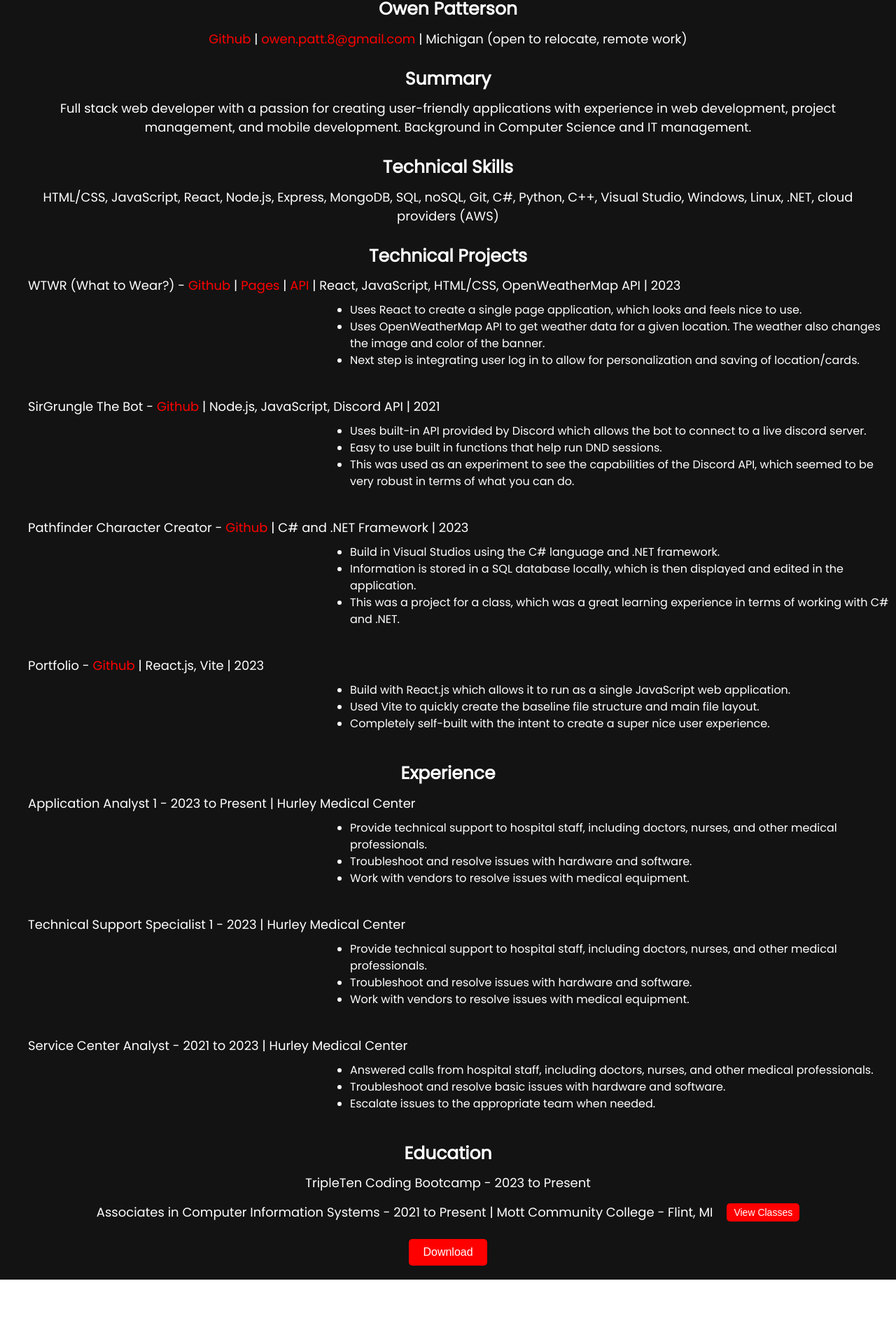
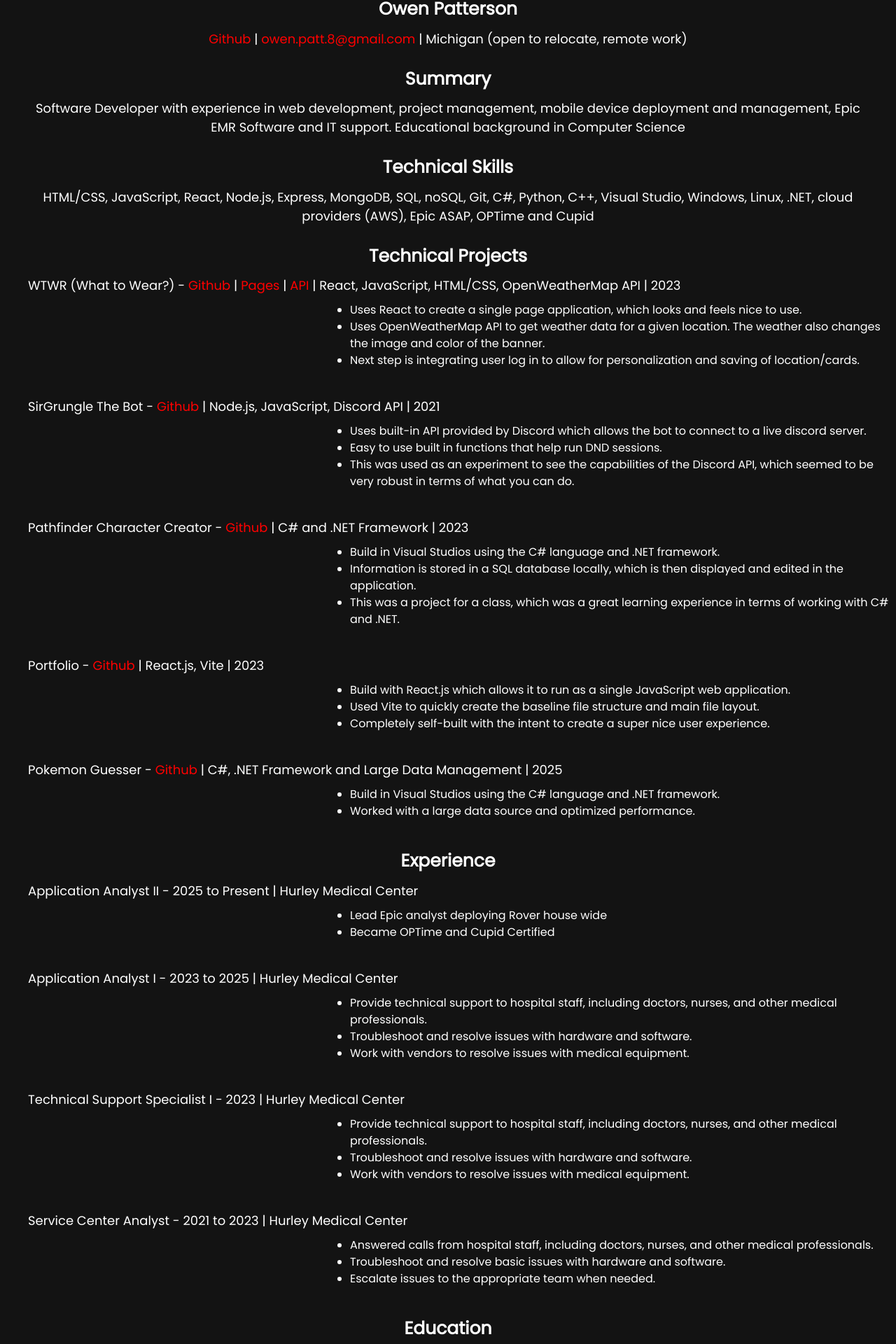
Before and after one commit to owenPatt/Portfolio, a React (Vite) app: page /resume in a window 1280 px wide. Shown: the part 272-2192 px from the top of the page at 70% size. Before the commit the page ends 2100 px from the top, so only its background shows below. Built offline with nearby package versions, Linux system fonts and the light colour scheme; no server answers.

Commit message:
updated for 2025

```diff
--- a/src/components/About/About.css
+++ b/src/components/About/About.css
@@ -3,7 +3,7 @@
 }
 
 .about__header {
-  margin: 0 0 0 200px;
+  margin: 0 0 0 100px;
 }
 
 .about__title {
@@ -12,7 +12,7 @@
 }
 
 .about__skills-certifications {
-  margin: 120px 0 0 0;
+  margin: 100px 0 0 0;
 }
 
 .about__subtitle {
@@ -42,7 +42,7 @@
 }
 
 .about__card {
-  max-width: 650px;
+  max-width: 700px;
 }
 
 .about__flex-container {
@@ -54,11 +54,22 @@
 .about__lists {
   display: flex;
   justify-content: space-around;
+  flex-wrap: wrap;
 }
 
 .about__list {
-  margin: 15px 0 0 0;
+  margin: 10px 0 0 0;
   padding: 0;
+  max-width: 35%;
+}
+
+.about__list-title {
+  padding: 0;
+  font-size: 24px;
+}
+
+.about__list-title:nth-of-type(even) {
+  margin: 50px 0 0 0;
 }
 
 .about__list-item {
@@ -72,12 +83,12 @@
 }
 
 .about__engagement {
-  margin: 120px auto 0;
+  margin: 80px auto 0;
   width: fit-content;
 }
 
 .about__activities {
-  margin: 170px 200px 0 0;
+  margin: 100px 100px 0 0;
   display: flex;
   flex-direction: column;
   align-items: flex-end;
--- a/src/components/About/About.jsx
+++ b/src/components/About/About.jsx
@@ -1,5 +1,13 @@
 // Import necessary styles
 import "./About.css";
+
+/*I am currently in school at Mott Community College,
+where I am learning to have a great foundation for programming. I am
+also a student at TripleTen, an online code learning platform.
+Through them I have gained an incredible amount of knowledge and
+experience with React.js, Node.js, Express, MongoDB, and more. I am
+currently working at Hurley Medical Center as a level 2 technician
+where I handle any technical issues that get escalated.*/
 
 const About = () => {
   return (
@@ -9,14 +17,15 @@ const About = () => {
           <h2 className="about__title">About Me</h2>
           <h3 className="about__subtitle">Who am I?</h3>
           <p className="about__text about__text_short">
-            I am an aspiring full-stack web developer with a passion for
-            programming. I am currently in school at Mott Community College,
-            where I am learning to have a great foundation for programming. I am
-            also a student at TripleTen, an online code learning platform.
-            Through them I have gained an incredible amount of knowledge and
-            experience with React.js, Node.js, Express, MongoDB, and more. I am
-            currently working at Hurley Medical Center as a level 2 technician
-            where I handle any technical issues that get escalated.
+            I am an Epic Analyst with a passion for programming. I am just
+            finishing up my associates degree at Mott Community college. While
+            being in school, I also completed a Software Developer Certificate
+            at TripleTen, a coding bootcamp. Through both Mott and TripleTem, I
+            have gained an incredible amount of knowledge and experience with
+            React.js, Node.js, Express, MongoDB, and more. While juggling school
+            and the bootcamp, I have been working at Hurley Medical Center for 4
+            years now! I currently work as an Epic Analyst. Very recently I help
+            the hospital deploy Rover, Epic's Mobile solution!
           </p>
         </header>
         <section className="about__skills-certifications">
@@ -56,13 +65,34 @@ const About = () => {
                 Certifications
               </h3>
               <p className="about__text about__text_card">
-                Currently, I am working on getting the Triple Ten Full Stack Web
-                Developer Certification. I have, however, completed a few
-                Certification through Mott Community College. Here is a list of
+                During my educational journey at Mott Community College and
+                TripleTen, I have earned quite a few certificates. I have also
+                earned some while working as an Epic Analyst. Here is a list of
                 the certifications I have earned:
               </p>
               <div className="about__lists">
                 <ul className="about__list">
+                  <p className="about__list-title">TripleTen</p>
+                  <li className="about__list-item">
+                    Certificate of Completion: Software Engineering Program
+                  </li>
+                  <p className="about__list-title">Mott Certificates</p>
+                  <li className="about__list-item">
+                    Computer Information Systems A.A.S.
+                  </li>
+                  <li className="about__list-item">
+                    Computer Programming Certificate
+                  </li>
+                  <li className="about__list-item">
+                    Web Developer Certificate
+                  </li>
+                </ul>
+                <ul className="about__list">
+                  <p className="about__list-title">Epic Certificates</p>
+                  <li className="about__list-item">OpTime</li>
+                  <li className="about__list-item">ASAP</li>
+                  <li className="about__list-item">Cupid</li>
+                  <p className="about__list-title">General Certificates</p>
                   <li className="about__list-item">
                     MTA: Software Development Fundamentals
                   </li>
--- a/src/components/Home/Home.jsx
+++ b/src/components/Home/Home.jsx
@@ -8,7 +8,7 @@ const Home = () => {
     <div className="home">
       <div className="home__header">
         <h1 className="home__title">Owen Patterson</h1>
-        <h2 className="home__subtitle">React.js Developer</h2>
+        <h2 className="home__subtitle">Software Developer</h2>
         <img className="home__image" src={selfImage} alt="Bitmoji of Owen" />
       </div>
     </div>
--- a/src/components/Resume/Resume.jsx
+++ b/src/components/Resume/Resume.jsx
@@ -1,35 +1,8 @@
-// Import necessary dependencies
-import { useState } from "react";
 import "./Resume.css";
 import downloadPDF from "../../utils/download/download";
-import ExpandingSideBar from "../ExpandingSideBar/ExpandingSideBar";
 
 // Define the Resume component
 const Resume = () => {
-  // Use React's useState hook to manage the state of the sidebar's expansion
-  const [isExpanded, setIsExpanded] = useState(false);
-
-  // Define a function to hide the sidebar when a click event occurs outside of it
-  const hideSidebar = (e) => {
-    const sidebar = document.querySelector(".sidebar");
-    // Check if the click event's target is outside of the sidebar and not on the expand button
-    if (
-      !sidebar.contains(e.target) &&
-      e.target.className !== "resume__button resume__button_small" &&
-      e.target.className !== "sidebar expanded"
-    ) {
-      // If so, collapse the sidebar and remove the click event listener
-      setIsExpanded(false);
-      document.removeEventListener("click", hideSidebar);
-    }
-  };
-
-  // Define a function to show the sidebar and add a click event listener to the document
-  const showSidebar = () => {
-    document.addEventListener("click", hideSidebar);
-    setIsExpanded(true);
-  };
-
   // Define the email to be used in the mailto link
   const email = "owen.patt.8@gmail.com";
 
@@ -55,10 +28,9 @@ const Resume = () => {
       <section className="resume__section">
         <h3 className="resume__subtitle">Summary</h3>
         <p className="resume__text">
-          Full stack web developer with a passion for creating user-friendly
-          applications with experience in web development, project management,
-          and mobile development. Background in Computer Science and IT
-          management.
+          Software Developer with experience in web development, project
+          management, mobile device deployment and management, Epic EMR Software
+          and IT support. Educational background in Computer Science
         </p>
       </section>
       <section className="resume__section">
@@ -66,7 +38,7 @@ const Resume = () => {
         <p className="resume__text">
           HTML/CSS, JavaScript, React, Node.js, Express, MongoDB, SQL, noSQL,
           Git, C#, Python, C++, Visual Studio, Windows, Linux, .NET, cloud
-          providers (AWS)
+          providers (AWS), Epic ASAP, OPTime and Cupid
         </p>
       </section>
       <section className="resume__section">
@@ -180,12 +152,44 @@ const Resume = () => {
             </li>
           </ul>
         </div>
+        <div className="resume__tech-project">
+          <p className="resume__text resume__text_left">
+            Pokemon Guesser -{" "}
+            <a
+              className="resume__link"
+              href="https://github.com/owenPatt/Pokemon-Guesser">
+              Github
+            </a>{" "}
+            | C#, .NET Framework and Large Data Management | 2025
+          </p>
+          <ul className="resume__list">
+            <li className="resume__list-item">
+              Build in Visual Studios using the C# language and .NET framework.
+            </li>
+            <li className="resume__list-item">
+              Worked with a large data source and optimized performance.
+            </li>
+          </ul>
+        </div>
       </section>
       <section className="resume__section">
         <h3 className="resume__subtitle">Experience</h3>
         <div className="resume__career-outline">
           <p className="resume__text resume__text_left">
-            Application Analyst 1 - 2023 to Present | Hurley Medical Center
+            Application Analyst II - 2025 to Present | Hurley Medical Center
+          </p>
+          <ul className="resume__list">
+            <li className="resume__list-item">
+              Lead Epic analyst deploying Rover house wide
+            </li>
+            <li className="resume__list-item">
+              Became OPTime and Cupid Certified
+            </li>
+          </ul>
+        </div>
+        <div className="resume__career-outline">
+          <p className="resume__text resume__text_left">
+            Application Analyst I - 2023 to 2025 | Hurley Medical Center
           </p>
           <ul className="resume__list">
             <li className="resume__list-item">
@@ -202,7 +206,7 @@ const Resume = () => {
         </div>
         <div className="resume__career-outline">
           <p className="resume__text resume__text_left">
-            Technical Support Specialist 1 - 2023 | Hurley Medical Center
+            Technical Support Specialist I - 2023 | Hurley Medical Center
           </p>
           <ul className="resume__list">
             <li className="resume__list-item">
@@ -239,29 +243,23 @@ const Resume = () => {
         <h3 className="resume__subtitle">Education</h3>
         <div className="resume__education-outline">
           <p className="resume__text">
-            TripleTen Coding Bootcamp - 2023 to Present
+            TripleTen Coding Bootcamp - 2023 to 2024
           </p>
         </div>
         <div className="resume__education-outline">
           <p className="resume__text resume__text_no-margin">
-            Associates in Computer Information Systems - 2021 to Present | Mott
+            Associates in Computer Information Systems - 2021 to 2025 | Mott
             Community College - Flint, MI
           </p>
-          <button
-            className="resume__button resume__button_small"
-            onClick={showSidebar}>
-            View Classes
-          </button>
         </div>
       </section>
       <div className="resume__footer">
         <button
           className="resume__button resume__button_download-button"
           onClick={downloadPDF}>
-          Download
+          Download Resume
         </button>
       </div>
-      <ExpandingSideBar isExpanded={isExpanded}></ExpandingSideBar>
     </div>
   );
 };
--- a/src/utils/constants/projects.jsx
+++ b/src/utils/constants/projects.jsx
@@ -40,6 +40,16 @@ const projects = [
     imageSrc: "./images/Terraria.png",
     githubLink: "https://github.com/owenPatt/Terraria-Tutorial/tree/main",
   },
+  {
+    id: 5,
+    name: "Pokemon Guesser",
+    description:
+      "A .NET Program that removes boredom from your life! It is a Pokemon Guessing game, which was designed after some of the dle games (wordle/pokedle).",
+    takeAway:
+      "I further exploded the possiblities with working on big data entries with the .NET framework with this program. With over 1000 data entries, one for every pokemon, you begin to see the strain large amounts of data can put on an application. With this program, I was challenge with the fact that not only would I need to create a fun game, but I needed it to be quick enough to not cause grief when playing it. I had a lot of fun making this, but even more fun playing it!",
+    imageSrc: "./images/pokemon-guesser.png",
+    githubLink: "https://github.com/owenPatt/Pokemon-Guesser",
+  },
 ];
 
 export default projects;
```
Also changed, not shown: public/images/pokemon-guesser.png (added), 1 other file (tests, documents, lock files or other folders).
